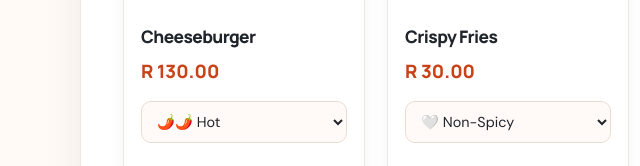
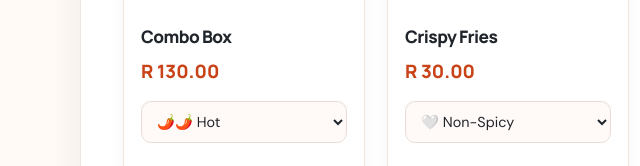
Before and after one commit to Simphiwe13/simbite, a plain HTML site: page index.html in a window 1280 px wide. Shown: the part 476-642 px from the top of the page, 0-640 px from the left. Drawn offline with Linux system fonts and the light colour scheme.

Commit message:
Update index.html

```diff
--- a/index.html
+++ b/index.html
@@ -267,7 +267,7 @@
         <div class="menu-item">
             <img src="boxcombo.jpg" alt="combobox" onerror="this.src='https://via.placeholder.com/240x140?text=Combobox'">
             <div class="menu-content">
-                <h3>Cheeseburger</h3>
+                <h3>Combo Box</h3>
                 <p>R 130.00</p>
                 <select id="spice-combobox">
                     <option value="Non-Spicy">🤍 Non-Spicy</option>
```
